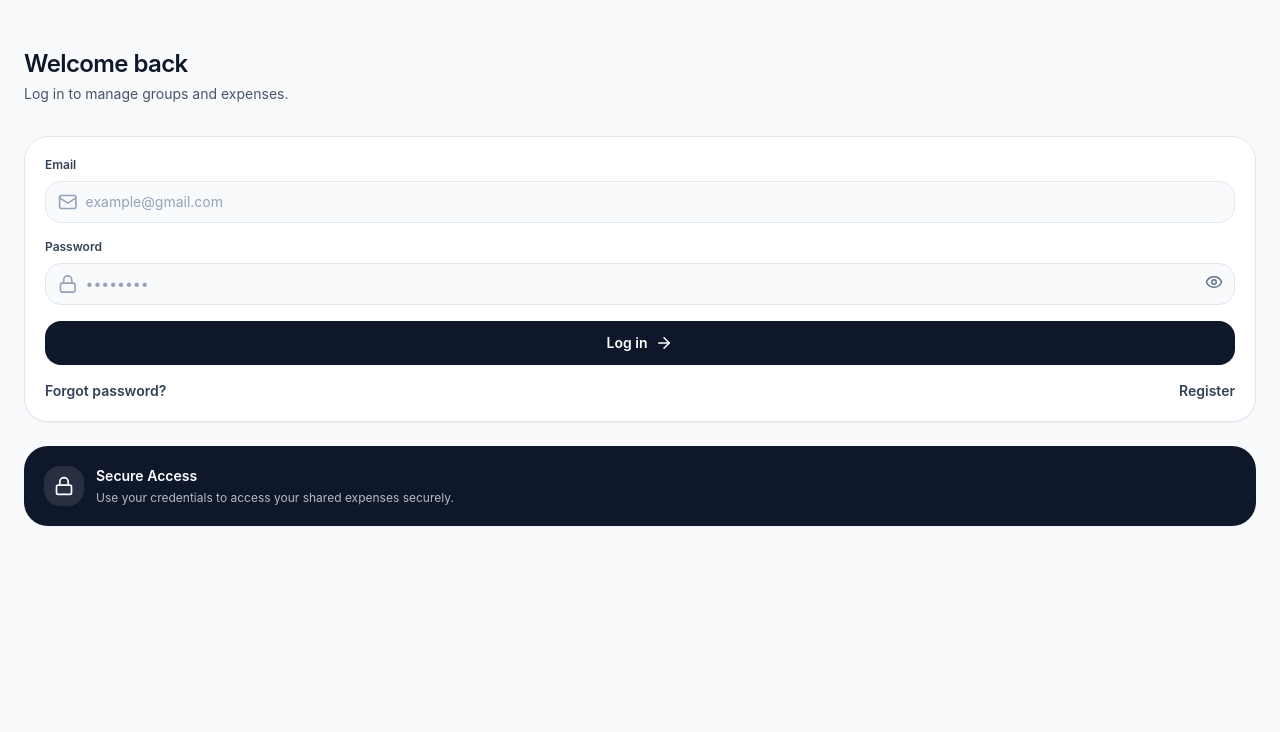
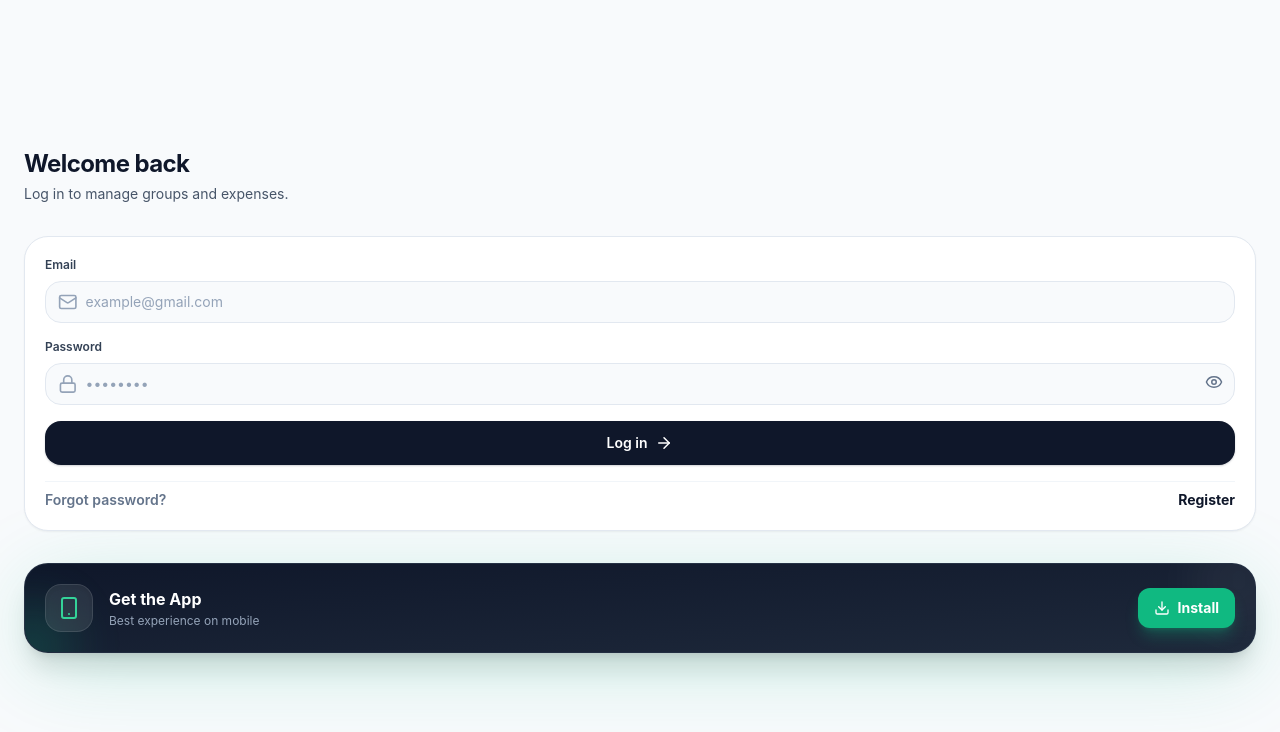
Before and after one commit to I-am-Dark-Shadow/splitpay, a React (Vite) app in the folder client/: page /login in a window 1280 px wide. Shown: the top 732 px of the page. Built offline with nearby package versions, Linux system fonts and the light colour scheme; no server answers.

Commit message:
first commit

```diff
--- a/client/src/pages/auth/Login.jsx
+++ b/client/src/pages/auth/Login.jsx
@@ -3,7 +3,7 @@ import { Link, useNavigate } from 'react-router-dom';
 import { useAuth } from '../../context/AuthContext';
 import { Input } from '../../components/ui/Input';
 import { Button } from '../../components/ui/Button';
-import { Mail, Lock, Eye, EyeOff, ArrowRight } from 'lucide-react';
+import { Mail, Lock, Eye, EyeOff, ArrowRight, Smartphone, Download } from 'lucide-react'; // ✅ Icons Added
 
 export default function Login() {
   const [showPass, setShowPass] = useState(false);
@@ -18,13 +18,16 @@ export default function Login() {
   };
 
   return (
-    <div className="min-h-screen px-6 pt-12 bg-slate-50">
+    <div className="min-h-screen px-6 pt-10 pb-10 bg-slate-50 flex flex-col justify-center">
+
+      {/* Header */}
       <div className="mb-8">
-        <h1 className="text-2xl font-semibold tracking-tight text-slate-900">Welcome back</h1>
+        <h1 className="text-2xl font-bold tracking-tight text-slate-900">Welcome back</h1>
         <p className="text-sm text-slate-600 mt-1">Log in to manage groups and expenses.</p>
       </div>
 
-      <form onSubmit={handleSubmit} className="bg-white border border-slate-200 rounded-3xl shadow-sm p-5 space-y-4">
+      {/* Login Form */}
+      <form onSubmit={handleSubmit} className="bg-white border border-slate-200 rounded-3xl shadow-sm p-5 space-y-4 relative z-10">
         <div>
           <label className="block text-xs font-semibold text-slate-700 mb-2">Email</label>
           <Input
@@ -51,37 +54,62 @@ export default function Login() {
             <button
               type="button"
               onClick={() => setShowPass(!showPass)}
-              className="absolute right-3 top-2.5 text-slate-500"
+              className="absolute right-3 top-2.5 text-slate-500 hover:text-slate-700 transition-colors"
             >
               {showPass ? <EyeOff size={18} /> : <Eye size={18} />}
             </button>
           </div>
         </div>
 
-        <Button type="submit" className="mt-4">
+        <Button type="submit" className="mt-4 w-full shadow-lg shadow-slate-900/20">
           Log in <ArrowRight size={18} />
         </Button>
 
-        <div className="flex justify-between items-center text-sm mt-4">
-          <button type="button" className="font-semibold text-slate-700">Forgot password?</button>
-          <Link to="/register" className="font-semibold text-slate-700 hover:text-slate-900">
+        <div className="flex justify-between items-center text-sm mt-4 pt-2 border-t border-slate-100">
+          <button type="button" className="font-semibold text-slate-500 hover:text-slate-800 transition-colors">Forgot password?</button>
+          <Link to="/register" className="font-bold text-slate-900 hover:underline">
             Register
           </Link>
         </div>
       </form>
 
-      {/* Demo helper card from your HTML */}
-      <div className="mt-6 bg-slate-900 rounded-3xl p-5 shadow-sm flex items-start gap-3">
-        <div className="h-10 w-10 rounded-2xl bg-white/10 flex items-center justify-center shrink-0">
-          <Lock className="text-white" size={20} />
-        </div>
-        <div>
-          <div className="text-sm font-semibold text-white">Secure Access</div>
-          <div className="text-xs text-white/70 mt-1">
-            Use your credentials to access your shared expenses securely.
+      {/* ✅ PROFESSIONAL DOWNLOAD CARD */}
+      <div className="mt-8 relative">
+        {/* Decorative Blur behind the card */}
+        <div className="absolute inset-0 bg-emerald-500/20 blur-2xl rounded-full transform translate-y-4"></div>
+
+        <div className="relative bg-gradient-to-br from-slate-900 to-slate-800 rounded-3xl p-5 shadow-xl flex items-center justify-between overflow-hidden border border-slate-700/50">
+
+          {/* Background Patterns */}
+          <div className="absolute top-0 right-0 -mr-8 -mt-8 w-24 h-24 bg-white/5 rounded-full blur-xl"></div>
+          <div className="absolute bottom-0 left-0 -ml-8 -mb-8 w-20 h-20 bg-emerald-500/20 rounded-full blur-xl"></div>
+
+          <div className="flex items-center gap-4 relative z-10">
+            {/* Icon Box */}
+            <div className="h-12 w-12 bg-white/10 rounded-2xl flex items-center justify-center backdrop-blur-md border border-white/10 shadow-inner">
+              <Smartphone size={24} className="text-emerald-400" />
+            </div>
+
+            {/* Text */}
+            <div>
+              <div className="text-white font-bold text-base">Get the App</div>
+              <div className="text-slate-400 text-xs mt-0.5">Best experience on mobile</div>
+            </div>
           </div>
+
+          {/* Download Button */}
+          <a
+            href="/splitpay.apk" // 👈 Public folder থেকে ডাউনলোড হবে
+            download="SplitPay.apk"
+            className="relative z-10 h-10 px-4 bg-emerald-500 hover:bg-emerald-400 text-white rounded-xl text-sm font-bold flex items-center gap-2 transition-all shadow-lg shadow-emerald-500/30 active:scale-95"
+          >
+            <Download size={16} />
+            Install
+          </a>
+
         </div>
       </div>
+
     </div>
   );
 }
```
Also changed, not shown: 2 other files (tests, documents, lock files or other folders).
